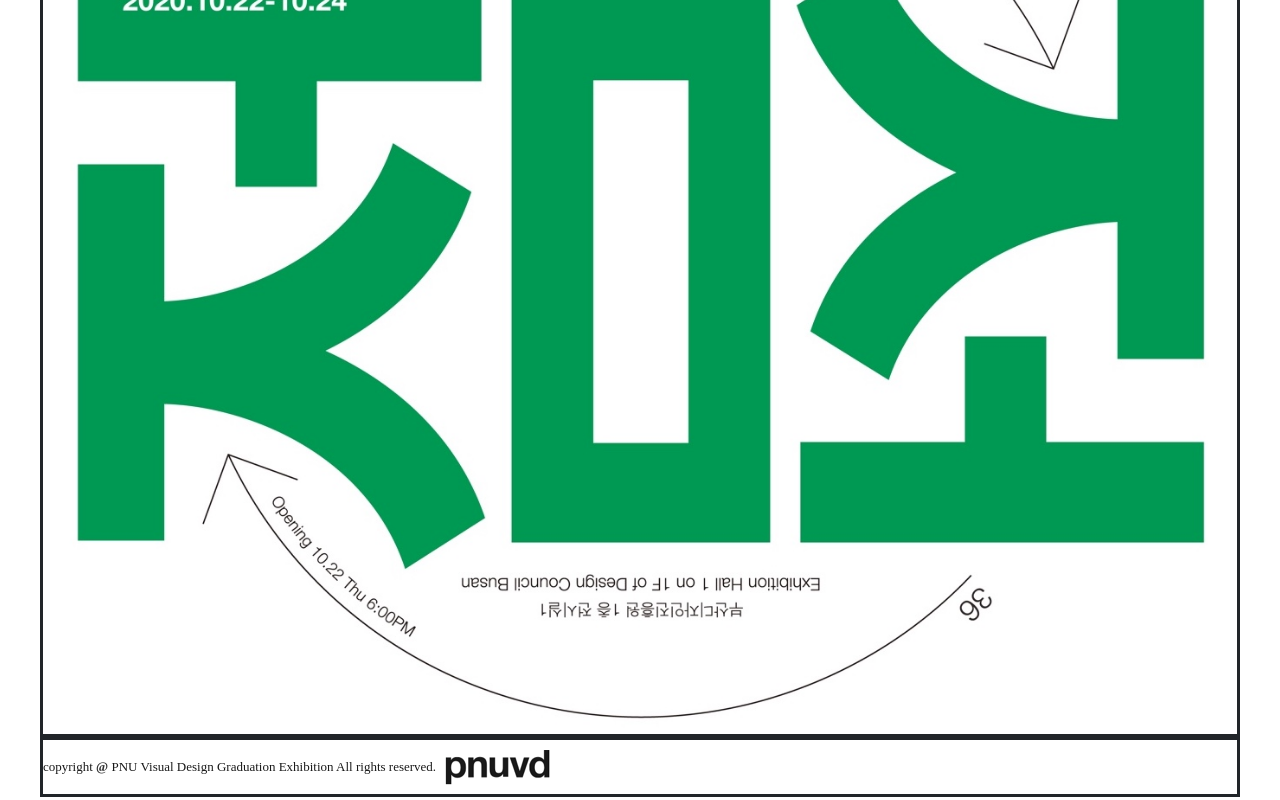
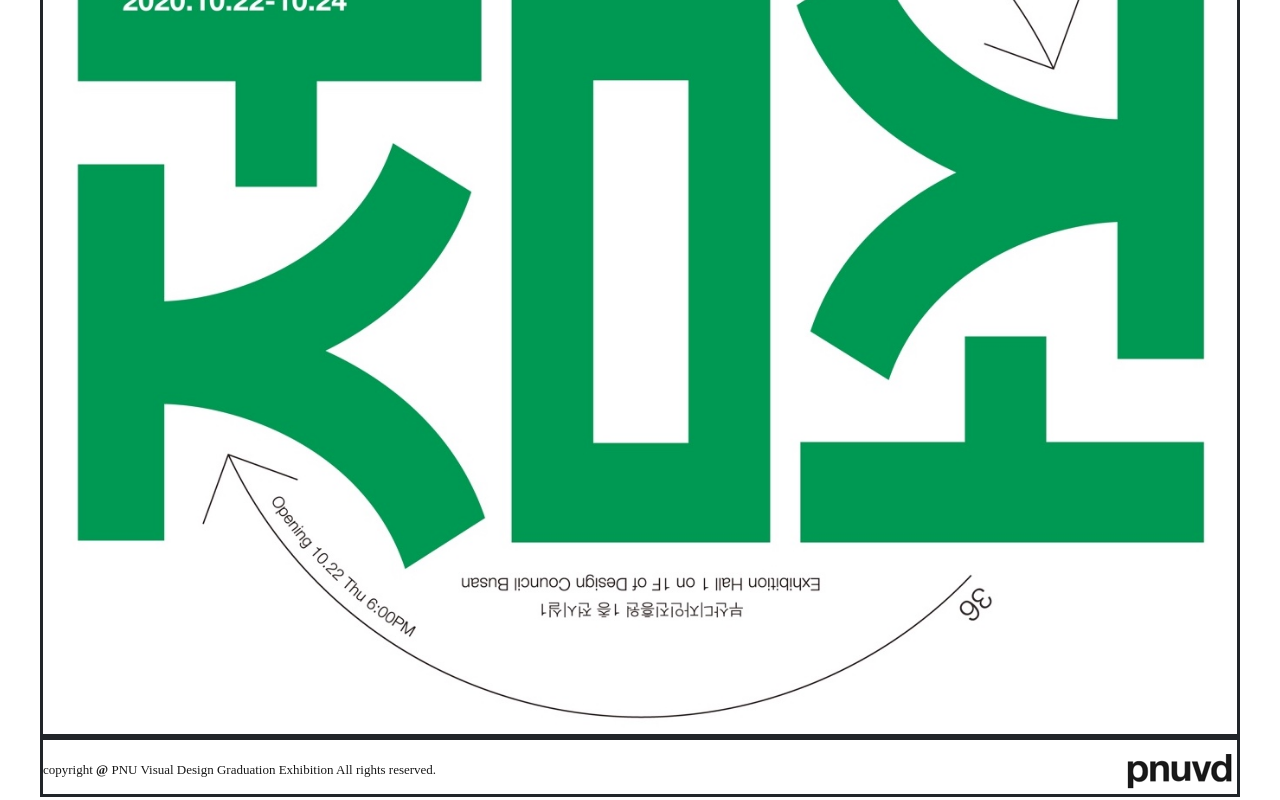
Before and after one commit to NPclown/pusan-visual-design-exhibition-site, a React (Create React App) app: page / in a window 1280 px wide. Shown: the part 276-1076 px from the top of the page. Built offline with nearby package versions, Linux system fonts and the light colour scheme; a web font is replaced by a local one.

Commit message:
푸터 디자인 수정

```diff
--- a/src/assets/main.css
+++ b/src/assets/main.css
@@ -40,6 +40,4 @@
     margin-right: auto;
     margin-left: auto;
     max-width: 1200px;
-    display: flex;
-    justify-content: start;
 }
--- a/src/components/Footer/Footer.js
+++ b/src/components/Footer/Footer.js
@@ -1,13 +1,17 @@
 import React from 'react';
 import {Image} from 'react-bootstrap';
-import './footer.css';
+import './Footer.css';
 
 const Footer = () =>{
     return (
         <div className="footer">
-            <div className="copyright">copyright <span className="copyright times">@</span> PNU Visual Design Graduation Exhibition All rights reserved.</div>
+            <div className="copyright">
+                <div>
+                    copyright <span className="times">@</span> PNU Visual Design Graduation Exhibition All rights reserved.
+                </div>
+            </div>
             <div className="logo">
-                <Image src="/image/main/logo.png" alt="logo" fluid />
+                <Image className="test" src="/image/main/logo.png" alt="logo" fluid />
             </div>
         </div>
     );
--- a/src/components/Footer/footer.css
+++ b/src/components/Footer/footer.css
@@ -1,26 +1,22 @@
 .copyright{
-    margin-top : auto;
-    margin-bottom : auto;
-    justify-content: left;
-
+    float: left;
     opacity: 0.9;
     font-family: KoPubDotum;
     font-size: 13px;
     font-weight: 500;
     font-stretch: normal;
     font-style: normal;
-    line-height: 1.54;
     letter-spacing: normal;
     color : #000000;
+    line-height: 60px;
 }
 
-.copyright .times{
+.times{
     font-family: Times;
     font-weight: bold;
 }
 
 .logo{
-    justify-content: right;
-    margin-top: auto;
-    margin-bottom: auto;
+    float: right;
+    line-height: 60px;
 }
--- a/src/components/Header/Searchbar.js
+++ b/src/components/Header/Searchbar.js
@@ -1,6 +1,5 @@
 
 import React from 'react';
-import {Form} from 'react-bootstrap'
 import './Searchbar.css'
 
 const Searchbar = () => {
```
